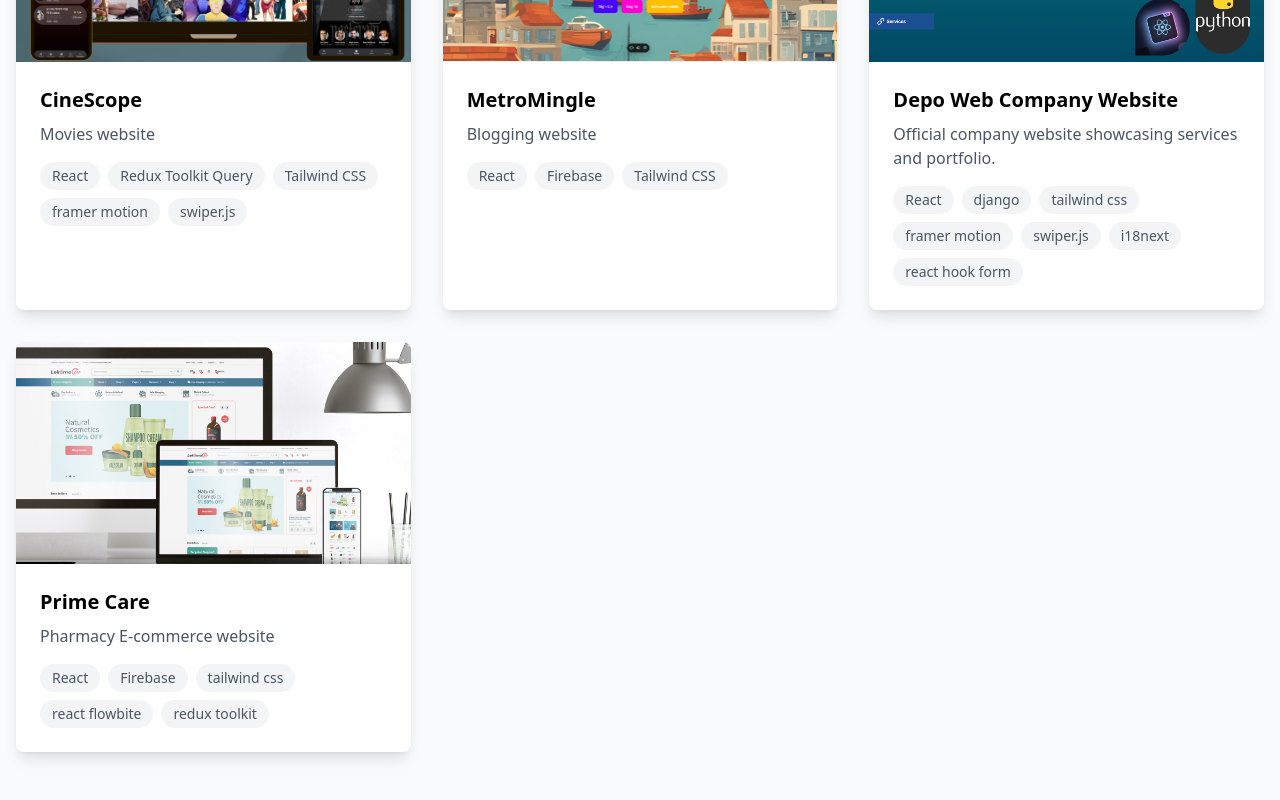
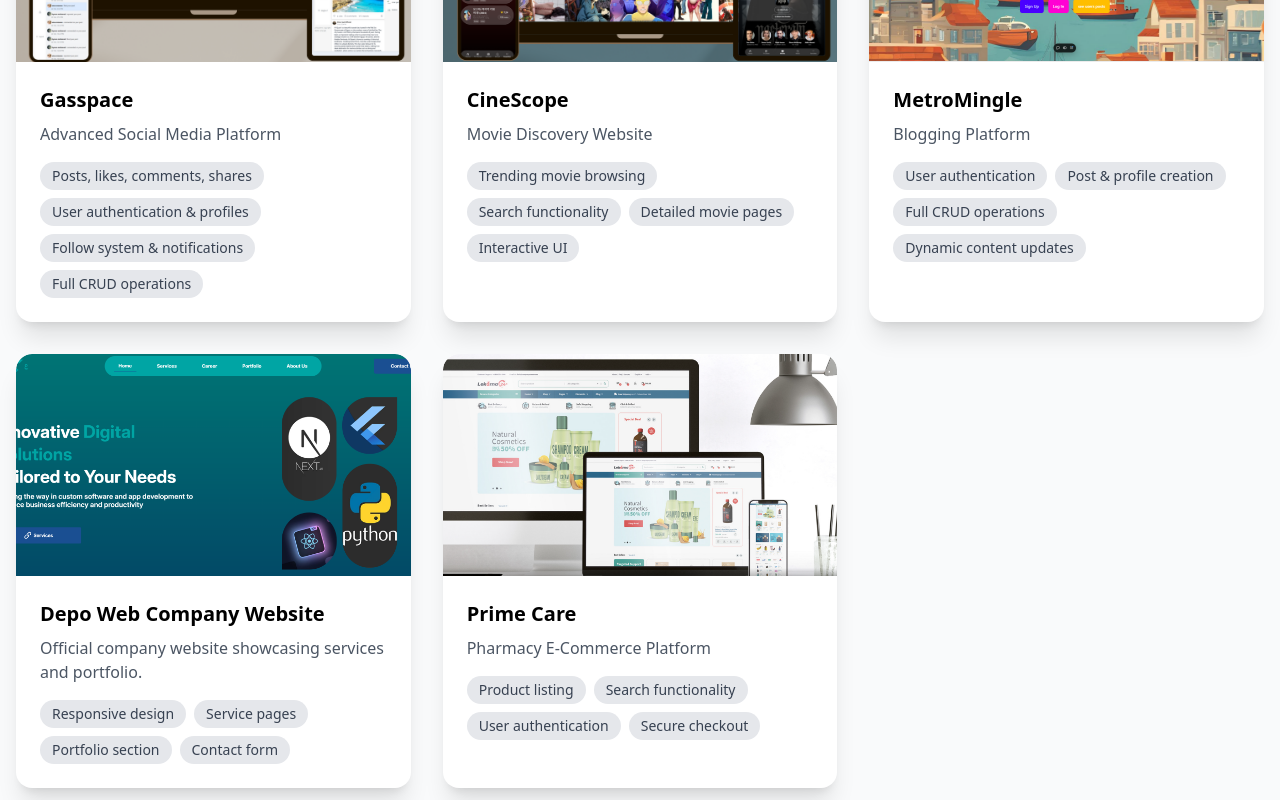
Before and after one commit to omargad2211/Portfolio, a React (Vite) app: page / in a window 1280 px wide. Shown: the part 1960-2760 px from the top of the page. Built offline with nearby package versions, Linux system fonts and the light colour scheme.

Commit message:
feat: add gasspace project

```diff
--- a/src/portfolio/components/projects.jsx
+++ b/src/portfolio/components/projects.jsx
@@ -7,44 +7,78 @@ import { useInViewAnimation } from "../hooks/use-in-view";
 export function Projects() {
   const projects = [
     {
+      title: "Gasspace",
+      description: "Advanced Social Media Platform",
+      image: "images/gasspace.png",
+      tags: ["React", "Redux Toolkit Query", "Tailwind CSS"],
+      features: [
+        "Posts, likes, comments, shares",
+        "User authentication & profiles",
+        "Follow system & notifications",
+        "Full CRUD operations",
+      ],
+      links: {
+        github: "https://github.com/omargad2211/gasspace.git",
+        live: "https://gasspace.vercel.app/",
+      },
+    },
+    {
       title: "CineScope",
-      description: "Movies website",
+      description: "Movie Discovery Website",
       image: "images/cinescope.png",
       tags: [
         "React",
         "Redux Toolkit Query",
         "Tailwind CSS",
-        "framer motion",
-        "swiper.js",
+        "Framer Motion",
+        "Swiper.js",
+      ],
+      features: [
+        "Trending movie browsing",
+        "Search functionality",
+        "Detailed movie pages",
+        "Interactive UI",
       ],
       links: {
         github: "https://github.com/omargad2211/Cinescope.git",
-        live: "https://cinescope-ten.vercel.app/ ",
+        live: "https://cinescope-ten.vercel.app/",
       },
     },
     {
       title: "MetroMingle",
-      description: "Blogging website",
+      description: "Blogging Platform",
       image: "images/metro.png",
       tags: ["React", "Firebase", "Tailwind CSS"],
+      features: [
+        "User authentication",
+        "Post & profile creation",
+        "Full CRUD operations",
+        "Dynamic content updates",
+      ],
       links: {
         github: "https://github.com/omargad2211/MetroMingle",
         live: "https://metro-mingle.vercel.app/",
       },
     },
     {
-      title: " Depo Web Company Website",
+      title: "Depo Web Company Website",
       description:
         "Official company website showcasing services and portfolio.",
       image: "/images/depo.png",
       tags: [
         "React",
-        "django",
-        "tailwind css",
-        "framer motion",
-        "swiper.js",
+        "Django",
+        "Tailwind CSS",
+        "Framer Motion",
+        "Swiper.js",
         "i18next",
-        "react hook form",
+        "React Hook Form",
+      ],
+      features: [
+        "Responsive design",
+        "Service pages",
+        "Portfolio section",
+        "Contact form",
       ],
       links: {
         github: "#",
@@ -52,15 +86,21 @@ export function Projects() {
       },
     },
     {
-      title: " Prime Care",
-      description: "Pharmacy E-commerce website",
+      title: "Prime Care",
+      description: "Pharmacy E-Commerce Platform",
       image: "/images/prime.png",
       tags: [
         "React",
         "Firebase",
-        "tailwind css",
-        "react flowbite",
-        "redux toolkit",
+        "Tailwind CSS",
+        "React Flowbite",
+        "Redux Toolkit",
+      ],
+      features: [
+        "Product listing",
+        "Search functionality",
+        "User authentication",
+        "Secure checkout",
       ],
       links: {
         github: "https://github.com/prime-care/prime-care",
@@ -71,73 +111,66 @@ export function Projects() {
 
   const { ref, hasAnimated } = useInViewAnimation();
 
-  const containerVariants = {
-    hidden: { opacity: 0 },
-    visible: {
-      opacity: 1,
-      transition: {
-        staggerChildren: 0.2,
-      },
-    },
-  };
-
-  const itemVariants = {
-    hidden: { y: 20, opacity: 0 },
-    visible: {
-      y: 0,
-      opacity: 1,
-      transition: {
-        duration: 0.5,
-      },
-    },
-  };
-
   return (
     <section id="projects" className="py-20 bg-gray-50">
       <motion.div
         ref={ref}
-        variants={containerVariants}
-        initial="hidden"
-        animate={hasAnimated ? "visible" : "hidden"}
+        initial={{ opacity: 0 }}
+        animate={hasAnimated ? { opacity: 1 } : { opacity: 0 }}
+        transition={{ staggerChildren: 0.2 }}
         className="container mx-auto px-4"
       >
-        <motion.h2
-          variants={itemVariants}
-          className="text-3xl md:text-4xl font-bold text-center mb-16 text-black"
-        >
+        <h2 className="text-3xl md:text-4xl font-bold text-center mb-16 text-black">
           Featured Projects
-        </motion.h2>
+        </h2>
 
         <div className="grid md:grid-cols-2 lg:grid-cols-3 gap-8">
           {projects.map((project, index) => (
             <motion.div
               key={project.title + index}
-              variants={itemVariants}
-              className="rounded-lg overflow-hidden bg-white shadow-lg hover:shadow-xl transition-shadow"
+              initial={{ y: 20, opacity: 0 }}
+              animate={{ y: 0, opacity: 1 }}
+              transition={{ duration: 0.5 }}
+              className="relative rounded-2xl overflow-hidden bg-white shadow-xl hover:shadow-2xl transition-transform transform hover:-translate-y-2"
             >
               <div className="relative group">
                 <img
                   src={project.image}
                   alt={project.title}
-                  className="w-full aspect-video object-cover"
+                  className="w-full aspect-video object-cover rounded-t-2xl"
                 />
-                <div className="absolute inset-0 bg-black/60 opacity-0 group-hover:opacity-100 transition-opacity flex items-center justify-center gap-4">
+                <div className="absolute inset-0 bg-black/60 opacity-0 group-hover:opacity-100 transition-opacity flex flex-col items-center justify-center text-white px-4">
+                  <h3 className="text-xl font-semibold mb-2">
+                    {project.title}
+                  </h3>
+                  <div className="flex flex-wrap gap-2">
+                    {project.tags.map((tag, i) => (
+                      <span
+                        key={i}
+                        className="px-3 py-1 text-sm rounded-full bg-white/20 text-white"
+                      >
+                        {tag}
+                      </span>
+                    ))}
+                  </div>
+                  <div className="mt-4 flex gap-4">
                     <a
                       href={project.links.github}
-                    className="p-2 rounded-full bg-white/40 hover:bg-white/60 transition-colors"
                       target="_blank"
                       rel="noopener noreferrer"
+                      className="p-2 rounded-full bg-white/20 hover:bg-white/40 transition"
                     >
-                    <Github className="w-6 h-6" />
+                      <Github className="w-6 h-6 text-white" />
                     </a>
                     <a
                       href={project.links.live}
-                    className="p-2 rounded-full bg-white/40 hover:bg-white/60 transition-colors"
                       target="_blank"
                       rel="noopener noreferrer"
+                      className="p-2 rounded-full bg-white/20 hover:bg-white/40 transition"
                     >
-                    <Link className="w-6 h-6" />
+                      <Link className="w-6 h-6 text-white" />
                     </a>
+                  </div>
                 </div>
               </div>
               <div className="p-6">
@@ -145,16 +178,16 @@ export function Projects() {
                   {project.title}
                 </h3>
                 <p className="text-gray-600 mb-4">{project.description}</p>
-                <div className="flex flex-wrap gap-2">
-                  {project.tags.map((tag) => (
-                    <span
-                      key={tag}
-                      className="px-3 py-1 text-sm rounded-full bg-gray-100 text-gray-600"
+                <ul className="flex flex-wrap gap-2 group-hover:hidden">
+                  {project.features.map((feature, i) => (
+                    <li
+                      key={i}
+                      className="bg-gray-200 px-3 py-1 rounded-full text-sm text-gray-700"
                     >
-                      {tag}
-                    </span>
+                      {feature}
+                    </li>
                   ))}
-                </div>
+                </ul>
               </div>
             </motion.div>
           ))}
```
Also changed, not shown: public/images/gasspace.png (added). Lines whose indentation alone changed are shown as unchanged.
